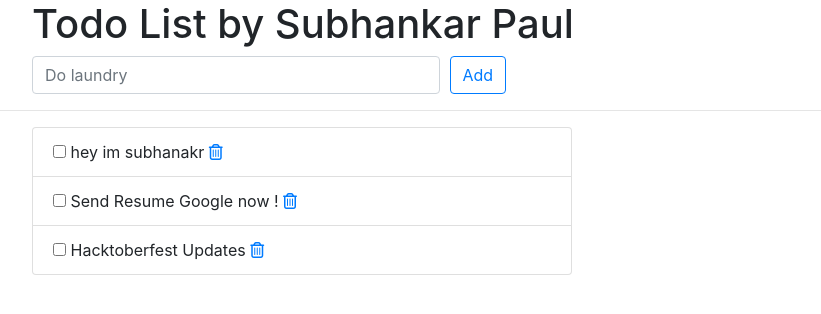
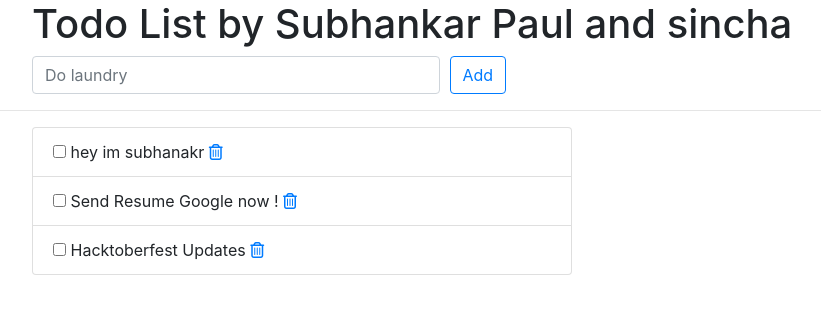
Before and after one commit to shreys7/django-todo, a Django app: page /todos/ in a window 1280 px wide. Shown: the top 314 px of the page, without its empty margins (243-1064 px from the left). Run offline with Django 3.2, Linux system fonts and the light colour scheme; data comes from the database, SQL or seed files in the repository; some libraries are stand-ins or nearby versions.

Commit message:
html page changed with name

```diff
--- a/todos/templates/todos/index.html
+++ b/todos/templates/todos/index.html
@@ -12,7 +12,7 @@
     <div class="offset-md-2 col-lg-9">
       <div class="page-header">
         <h1>
-          Todo List by Subhankar Paul
+          Todo List by Subhankar Paul and sincha
         </h1>
       </div>
     </div>
```
